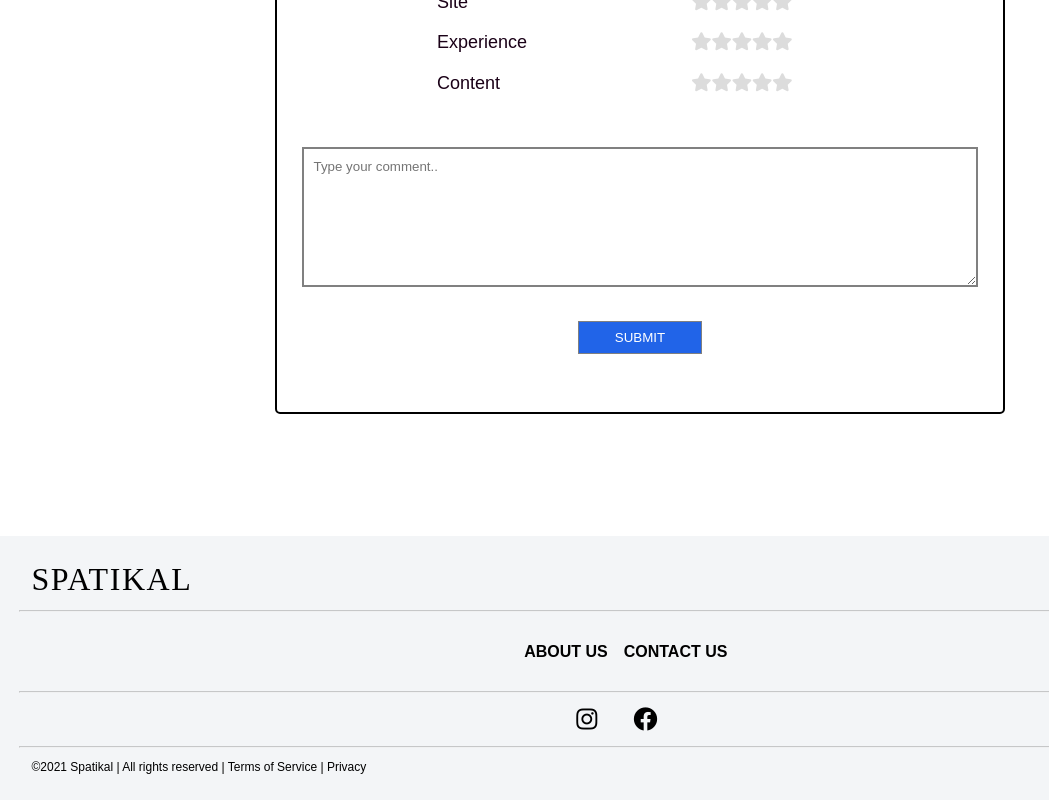
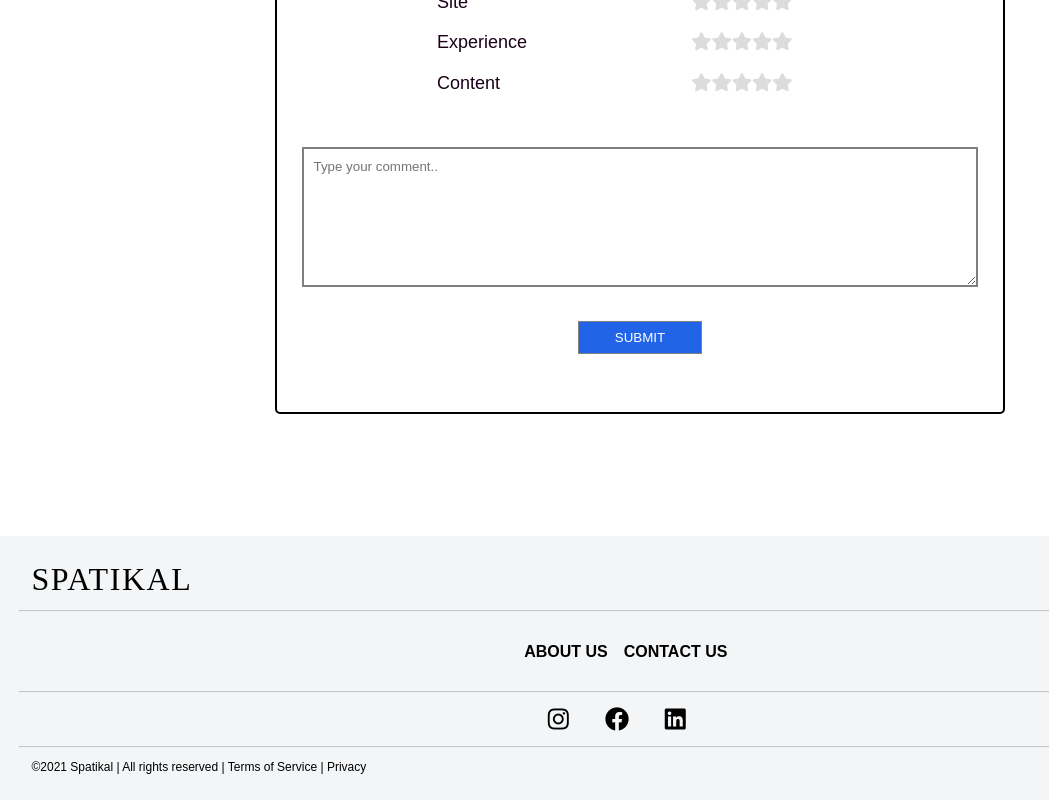
Before and after one commit to siddharthpatra/Spatikal, a React app: page / in a window 1280 px wide. Shown: the part 2173-2973 px from the top of the page, without its empty margins (0-1049 px from the left). Built offline with nearby package versions, Linux system fonts and the light colour scheme; no server answers; the database is empty; a web font is replaced by a local one.

Commit message:
Minor updates

```diff
--- a/src/components/footer/footer.jsx
+++ b/src/components/footer/footer.jsx
@@ -50,6 +50,11 @@ const Footer = () => {
                 <i className="fab fa-facebook"></i>
               </a>
             </div>
+            <div className="column">
+              <a href="https://www.linkedin.com/company/spatikal">
+                <i className="fab fa-linkedin"></i>
+              </a>
+            </div>
           </div>
           <hr />
           <div className="row terms">
--- a/src/components/pages/contact.jsx
+++ b/src/components/pages/contact.jsx
@@ -17,7 +17,7 @@ export default function contact() {
           </p>
           <br></br>
           <p>
-            Mail: <a href="mailto:contact@spatikal.in">contact@spatikal.in</a>
+            Mail: <a href="mailto:contact@spatikal.in">spatikal2000@gmail.com</a>
           </p>
         </div>
       </div>
```
